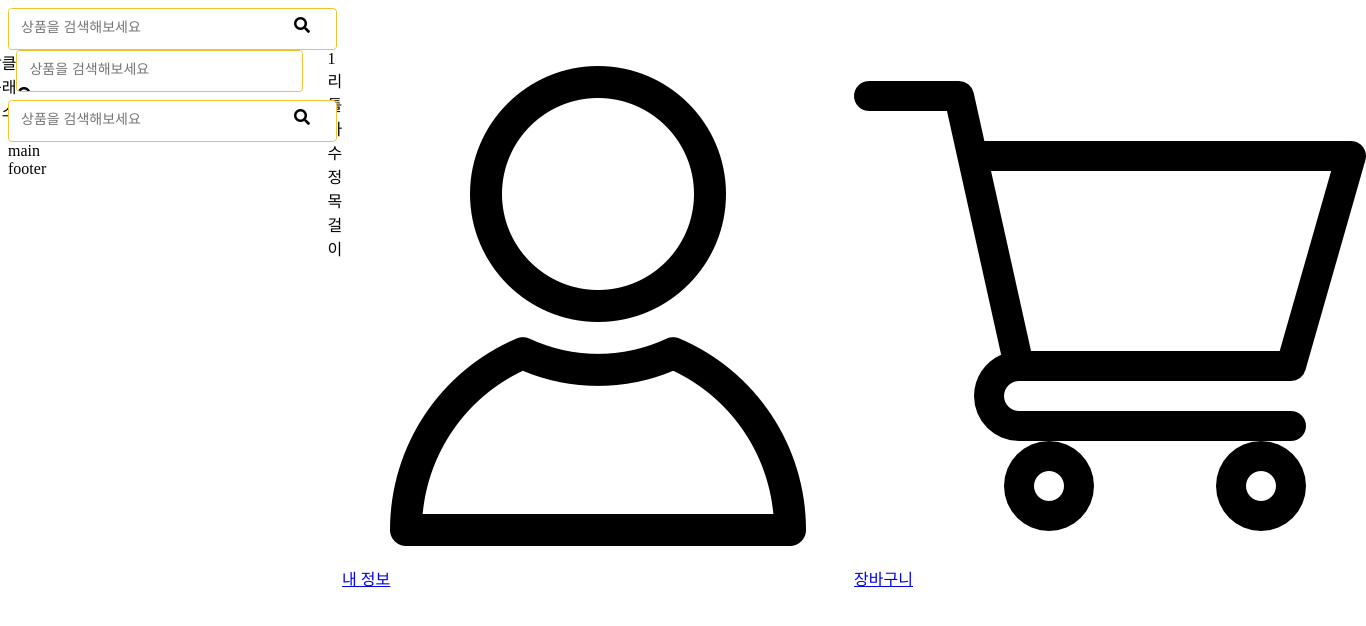
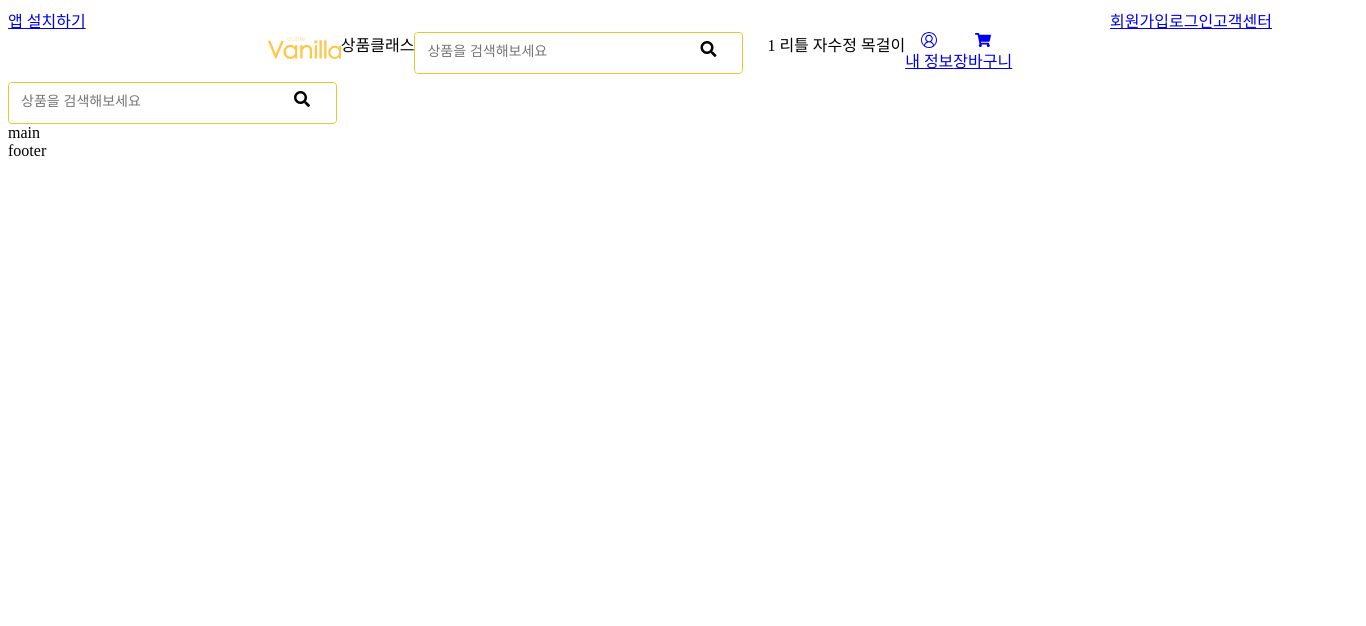
Before and after one commit to choikyusu/ShoppingMall, a Next.js app: page / in a window 1280 px wide. Shown: the top 626 px of the page, 1366 px wide, since content can reach past the window. Built offline with nearby package versions, Linux system fonts and the light colour scheme.

Commit message:
헤더 속성 추가, css는 간단히만 정렬

```diff
--- a/src/components/common/molecues/LinkImgLabel.tsx
+++ b/src/components/common/molecues/LinkImgLabel.tsx
@@ -1,32 +1,34 @@
-import {styled} from "styled-components";
+import { styled } from 'styled-components';
 
 export const LinkImgLabel = ({
-  linkURL, imgPath,
-   buttonName,
-   // afterEvent
-}: {
-  imgPath: string;
+  linkURL,
+  imgPath,
+  imgSvg,
+  buttonName,
+}: // afterEvent
+{
   linkURL: string;
-        buttonName?: string;
-  // afterEvent? : function;
+  buttonName: string;
+  imgPath?: string;
+  imgSvg?: JSX.Element;
 }) => {
   return (
-      <Styled.LinkWrapper href={linkURL}>
-      <Styled.Img src={imgPath} alt="이미지"/>
-        {buttonName}
-      </Styled.LinkWrapper>
+    <Styled.LinkWrapper href={linkURL}>
+      {imgSvg || null}
+      {imgPath ? <Styled.Img src={imgPath} alt="이미지" /> : null}
+      {buttonName}
+    </Styled.LinkWrapper>
   );
 };
 
 const Styled = {
   LinkWrapper: styled.a`
-    display: inline-block;
-    // vertical-align: middle;
-    // padding: 0px 13.5px;
-    // font-size: 11px;
-    size:1em;
+    display: flex;
+    flex-direction: column;
+    align-items: center;
+    // size:1em;
   `,
-    Img: styled.img`
-    object-fit : cover; // IE 에서 지원 X
-    `
+  Img: styled.img`
+    object-fit: cover; // IE 에서 지원 X
+  `,
 };
--- a/src/components/common/organisms/Menu/AccountMenu.tsx
+++ b/src/components/common/organisms/Menu/AccountMenu.tsx
@@ -1,16 +1,42 @@
-import { styled } from "styled-components";
-import Search from "../../atoms/Search";
+import { styled } from 'styled-components';
+import { LinkImgLabel } from '../../molecues/LinkImgLabel';
 
 const AccountMenu = () => {
   return (
     <Styled.Header>
-      <Search />
+      <div>
+        <LinkImgLabel
+          linkURL="https://www.kakaocorp.com/page/"
+          buttonName="앱 설치하기"
+        />
+      </div>
+      <Styled.Setting>
+        <LinkImgLabel
+          linkURL="https://www.kakaocorp.com/page/"
+          buttonName="회원가입"
+        />
+        <LinkImgLabel
+          linkURL="https://www.kakaocorp.com/page/"
+          buttonName="로그인"
+        />
+        <LinkImgLabel
+          linkURL="https://www.kakaocorp.com/page/"
+          buttonName="고객센터"
+        />
+      </Styled.Setting>
     </Styled.Header>
   );
 };
 
 const Styled = {
-  Header: styled.header``,
+  Header: styled.header`
+    display: flex;
+    justify-content: space-between;
+  `,
+  Setting: styled.div`
+    display: flex;
+    flex-direction: row;
+  `,
 };
 
 export default AccountMenu;
--- a/src/components/common/organisms/Menu/MainMenu.tsx
+++ b/src/components/common/organisms/Menu/MainMenu.tsx
@@ -1,27 +1,36 @@
-import { styled } from "styled-components";
-import Search from "../../atoms/Search";
-import {LinkImgLabel} from "@/src/components/common/molecues/LinkImgLabel";
+import { styled } from 'styled-components';
+import Search from '../../atoms/Search';
+import { LinkImgLabel } from '../../molecues/LinkImgLabel';
+import { FaShoppingCart } from 'react-icons/fa';
+import { VscAccount } from 'react-icons/vsc';
 
 const MainMenu = () => {
   return (
-    <Styled.Header >
-      <LinkImgLabel linkURL={"https://www.google.com/"} imgPath={"Logo.png"} />
-        <div>상품</div>
-        <div>클래스</div>
+    <Styled.Header>
+      <LinkImgLabel linkURL="https://www.google.com/" imgPath="Logo.png" />
+      <div>상품</div>
+      <div>클래스</div>
       <Search />
-        <div>1 리틀 자수정 목걸이</div>
-        <LinkImgLabel linkURL={"https://www.naver.com/"} imgPath={"MyInfo.png"} buttonName={"내 정보"}/>
-      <LinkImgLabel linkURL={"https://www.naver.com/"} imgPath={"ShoppingCart.png"} buttonName={"장바구니"}/>
-
+      <div>1 리틀 자수정 목걸이</div>
+      <LinkImgLabel
+        linkURL="https://www.naver.com/"
+        imgSvg={<VscAccount />}
+        buttonName="내 정보"
+      />
+      <LinkImgLabel
+        linkURL="https://www.naver.com/"
+        imgSvg={<FaShoppingCart />}
+        buttonName="장바구니"
+      />
     </Styled.Header>
   );
 };
 
 const Styled = {
   Header: styled.header`
-      display: flex;
-      justify-content:center;
-      height:50px;
+    display: flex;
+    justify-content: center;
+    height: 50px;
   `,
 };
 
```
